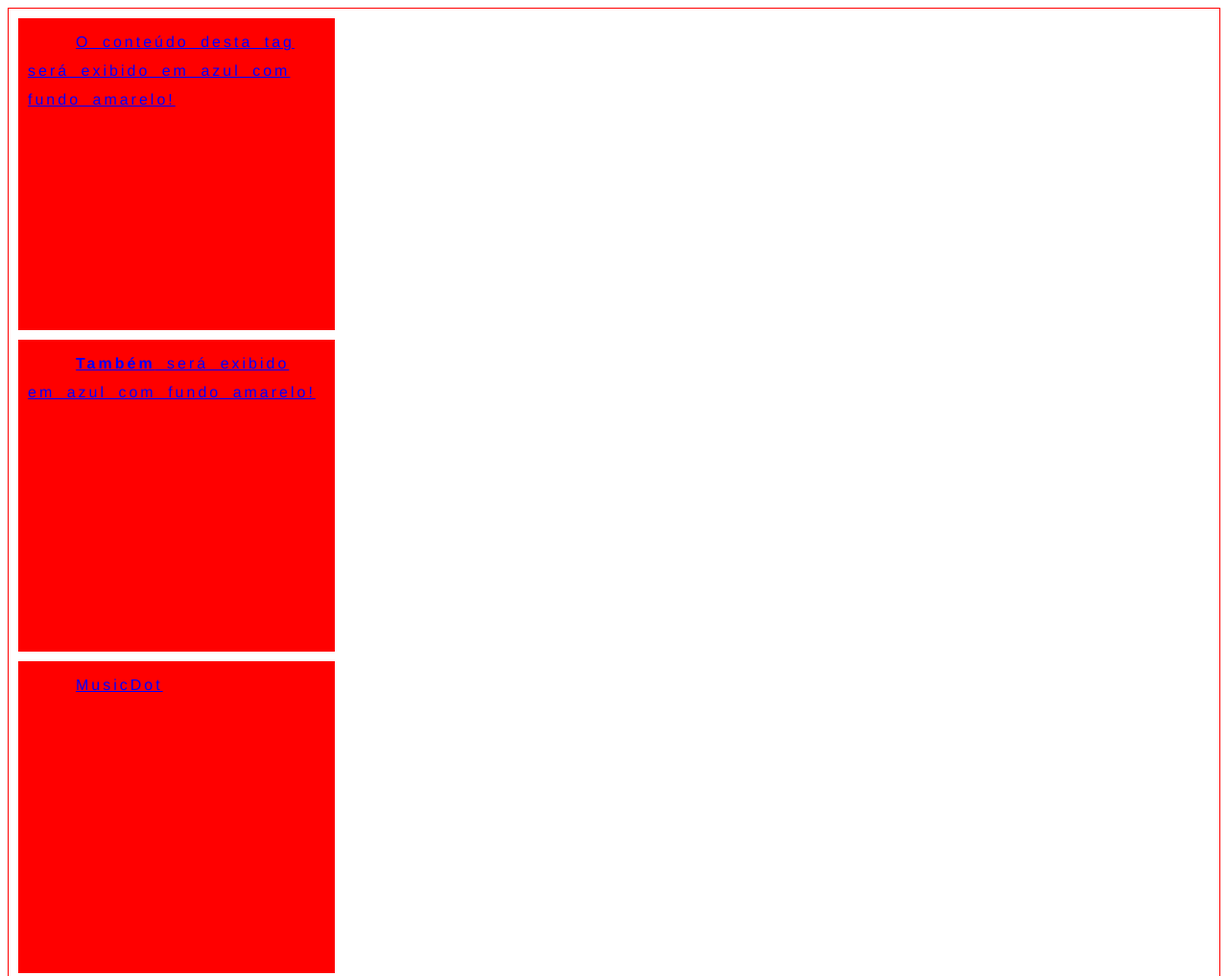
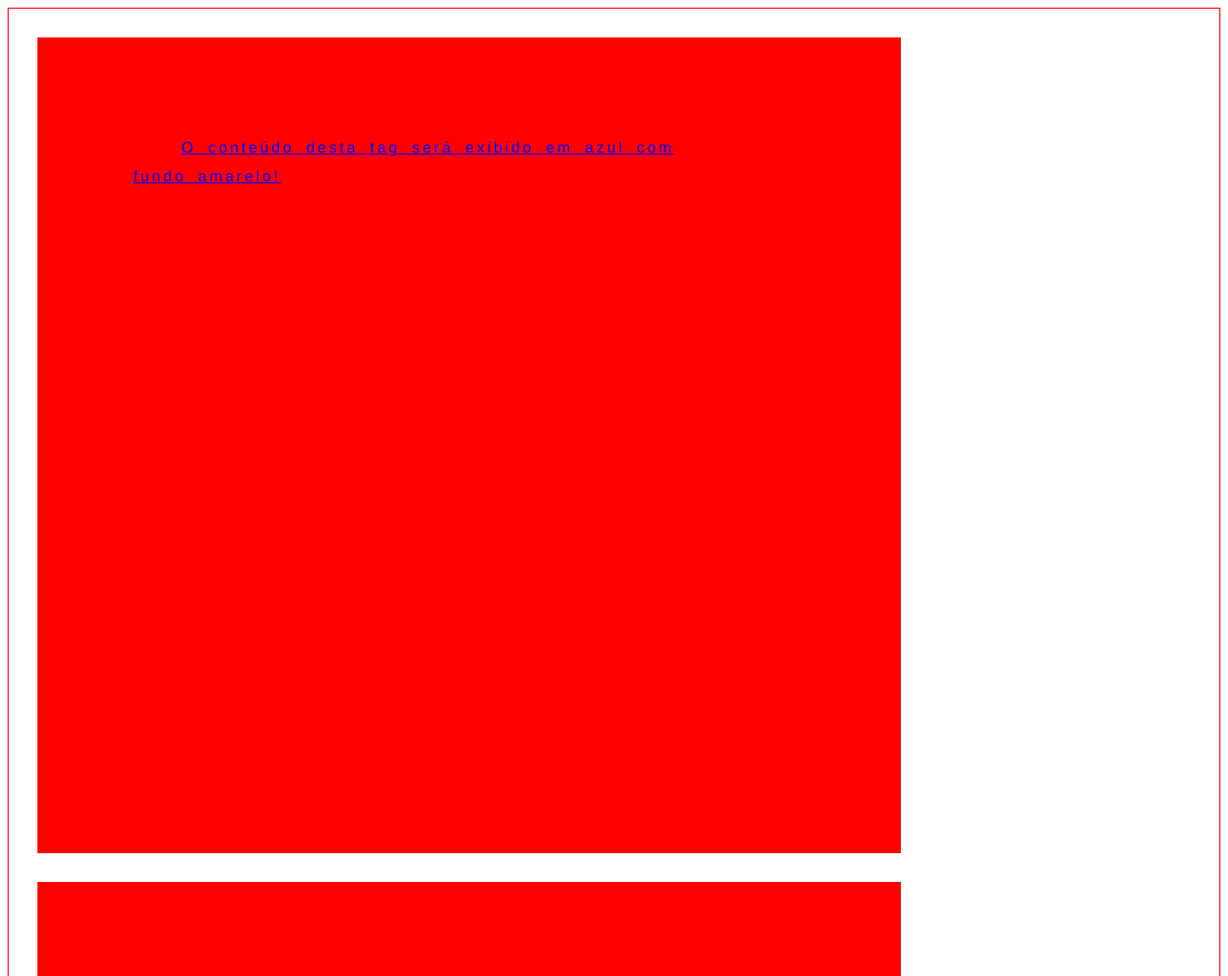
Before and after one commit to marcelofsilveira/projeto-musicdot, a plain HTML site: page index.html in a window 1280 px wide. Shown: the top 1017 px of the page at 96% size. Drawn offline with Linux system fonts and the light colour scheme.

Commit message:
commit - trabalhando tamanhos e espaçamentos

```diff
--- a/estilos.css
+++ b/estilos.css
@@ -1,8 +1,8 @@
 p {
   color: blue;
   background-color: red;
-  height: 300px;
-  width: 300px;
+  height: 600px;
+  width: 600px;
   text-align: left;
   text-decoration: underline;
   line-height: 30px; /* tamanho da altura de cada linha */
@@ -10,8 +10,8 @@ p {
   word-spacing: 5px; /* tamanho do espaço entre cada palavra */
   text-indent: 50px; /* tamanho da margem da primeira linha do texto */
 
-  padding: 10px 20px 15px 10px;
-  margin: 10px;
+  padding: 100px 200px 150px 100px;
+  margin: 30px;
 
 }
 
```
